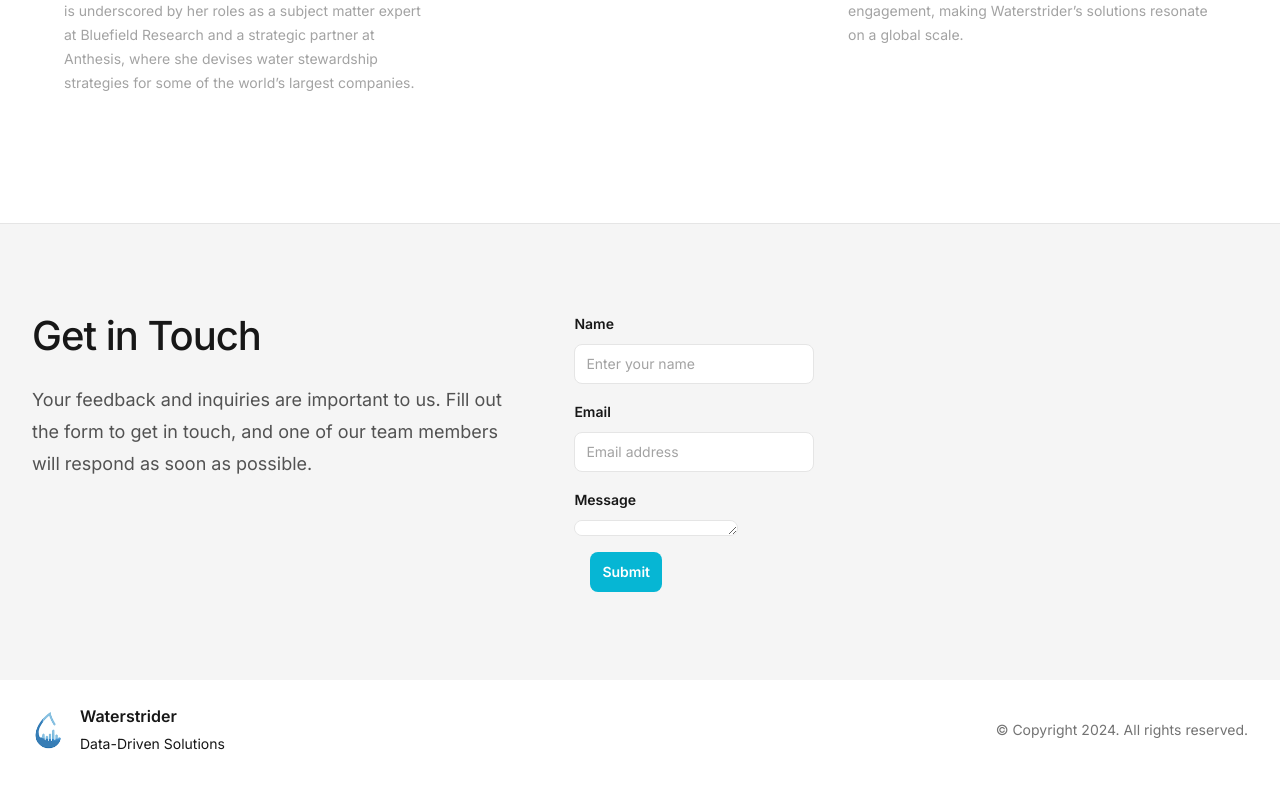
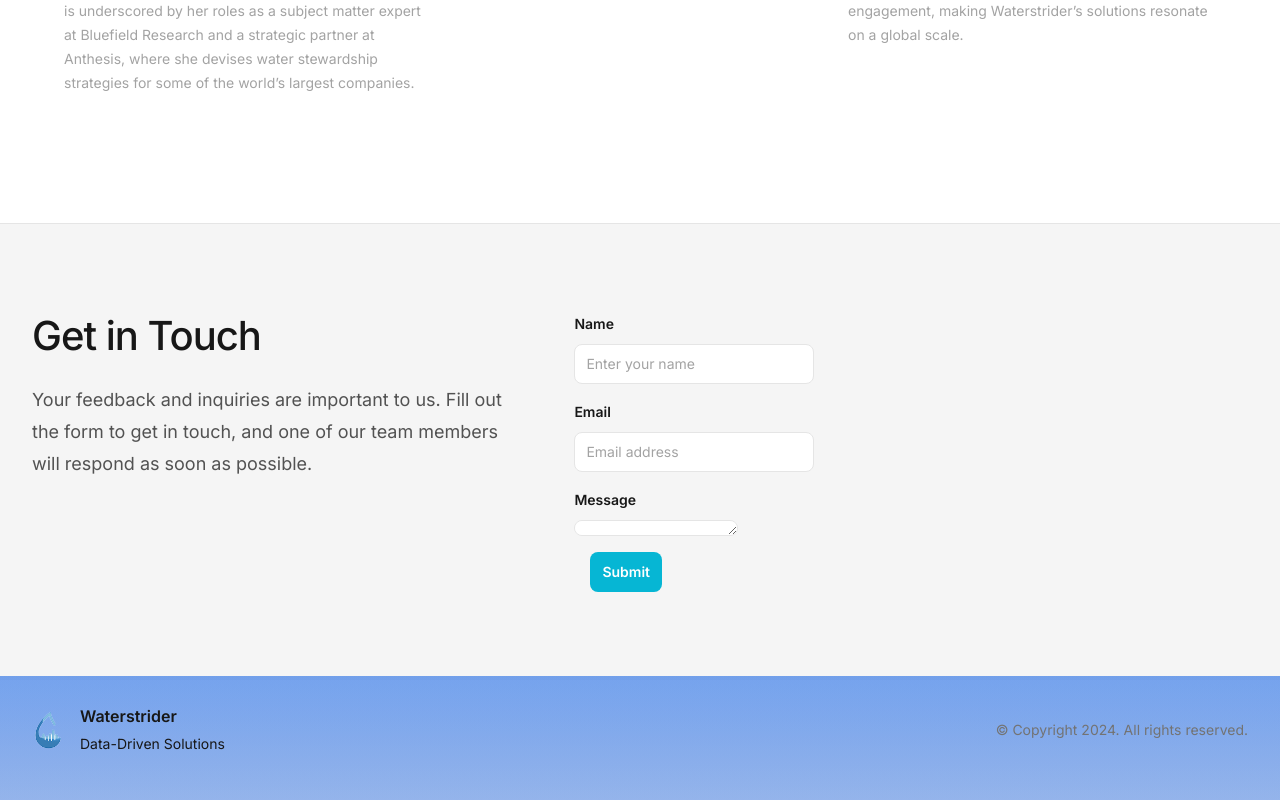
Before and after one commit to The-Kaveshan/waterstrider, a Next.js app: page / in a window 1280 px wide. Shown: the part 2650-3450 px from the top of the page. Built offline with nearby package versions, Linux system fonts and the light colour scheme.

Commit message:
added waves background

```diff
--- a/src/app/globals.css
+++ b/src/app/globals.css
@@ -4,7 +4,6 @@
 @import 'swiper/swiper-bundle.css';
 
 .waveBackground {
-    position: absolute;
     top: 0;
     left: 0;
     width: 100%;
--- a/src/components/Footer.jsx
+++ b/src/components/Footer.jsx
@@ -4,11 +4,9 @@ import Image from "next/image";
 import waves from "@/images/waves.svg";
 export function Footer() {
   return (
-    <Container>
-      {/* <div className="waveBackground">
-        <Image src={waves} alt={"waves"} width={1600} height={900} />
-      </div> */}
-      <div className="flex flex-col items-center pb-12 pt-8 md:flex-row-reverse md:justify-between md:pt-6 z-10">
+    <section id="footer">
+      <Container className="px-0  max-w-none relative">
+        <div className="relative z-10 flex flex-col items-center pb-12 pt-8 md:flex-row-reverse md:justify-between md:pt-6">
           <p className="mt-6 text-sm text-gray-500 md:mt-0">
             &copy; Copyright {new Date().getFullYear()}. All rights reserved.
           </p>
@@ -20,6 +18,10 @@ export function Footer() {
             </div>
           </div>
         </div>
+        <div className="absolute bottom-0 left-0 w-full h-32 z-0">
+          <Image src={waves} alt={"waves"} layout="fill" objectFit="cover" />
+        </div>
       </Container>
+    </section>
   );
 }
```
Also changed, not shown: src/images/waves.svg. Lines whose indentation alone changed are shown as unchanged.
